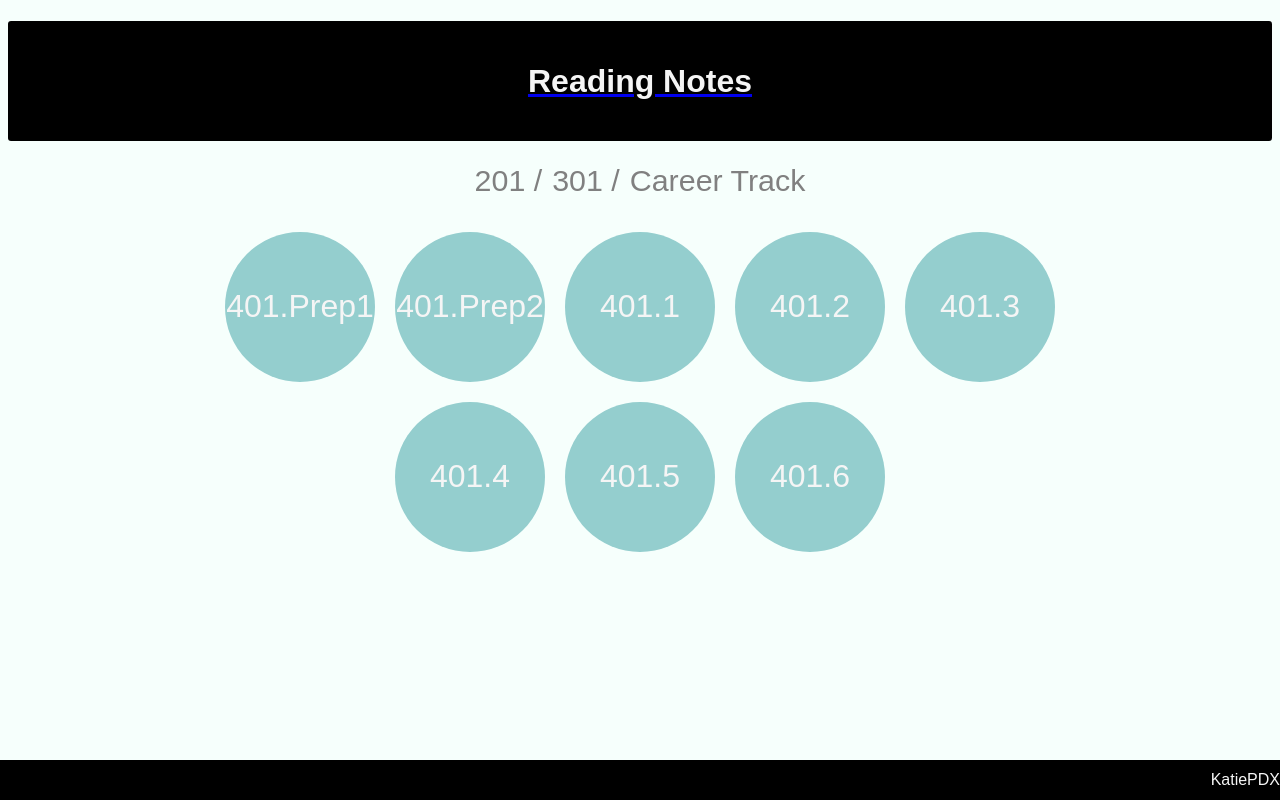
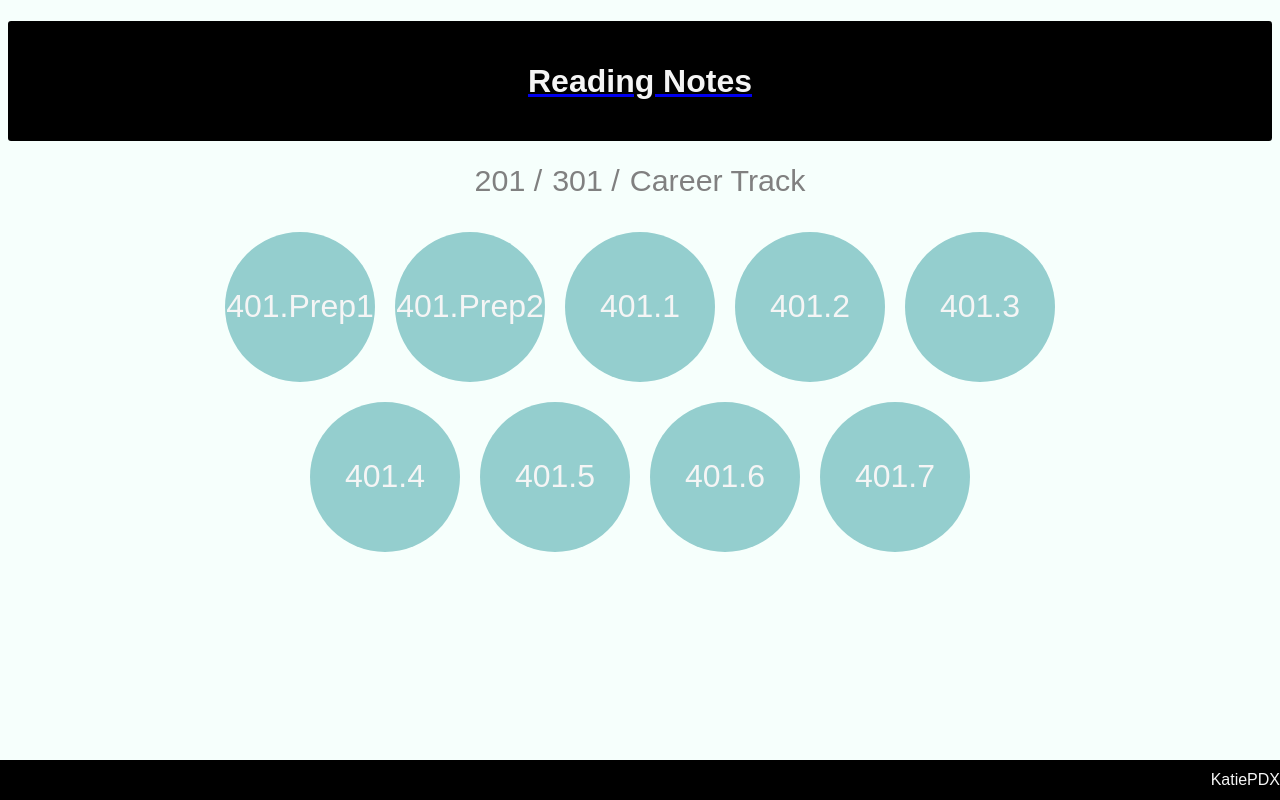
Before and after one commit to katiepdx/reading-notes, a plain HTML site: page career-track1.html in a window 1280 px wide. Drawn offline with Linux system fonts and the light colour scheme.

Commit message:
repeat reading 07

```diff
--- a/career-track1.html
+++ b/career-track1.html
@@ -30,6 +30,7 @@
             <div class="class-bubble-link career-track1"><a href="./401-notes/class-04.md"> 401.4 </a></div>
             <div class="class-bubble-link career-track1"><a href="./401-notes/class-05.md"> 401.5 </a></div>
             <div class="class-bubble-link career-track1"><a href="./401-notes/class-06.md"> 401.6 </a></div>
+            <div class="class-bubble-link career-track1"><a href="./401-notes/class-07.md"> 401.7 </a></div>
         </div>
     </div>
     <footer>KatiePDX</footer>
```
Also changed, not shown: 1 other file.
